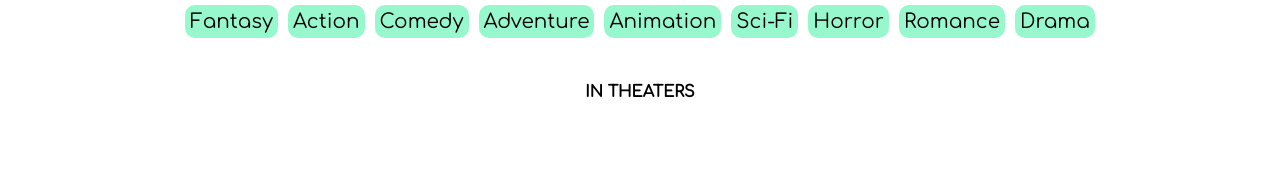
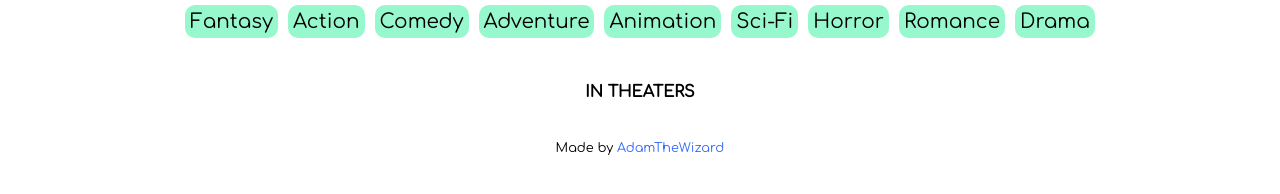
Before and after one commit to AdamTheWizard/flixtingz, a plain HTML site: page index.html in a window 1280 px wide. Shown: the part 50-244 px from the top of the page. Drawn offline with nearby package versions, Linux system fonts and the light colour scheme; no server answers.

Commit message:
added footer

```diff
--- a/index.html
+++ b/index.html
@@ -47,6 +47,10 @@
         <button id="about-close" class="about-close"><i class="fas fa-times"></i></button>
     </section>
 
+    <footer>
+        <p>Made by <a href="https://www.twitter.com/adamthewizard">AdamTheWizard</a></p>
+    </footer>
+
     <script src="main.js"></script>
 </body>
 </html>
--- a/main.css
+++ b/main.css
@@ -18,7 +18,7 @@ header {
         -ms-flex-align:center;
             align-items:center;
     background:#fff;
-
+    z-index: 10;
 }
 header .title {
     padding:10px;
@@ -186,3 +186,13 @@ button {
     top:0;
     right:0;
 }
+
+footer {
+    text-align:center;
+    font-size:80%;
+    margin-top:40px;
+}
+footer a {
+    text-decoration: none;
+    color: rgb(54, 107, 253);
+}
```
